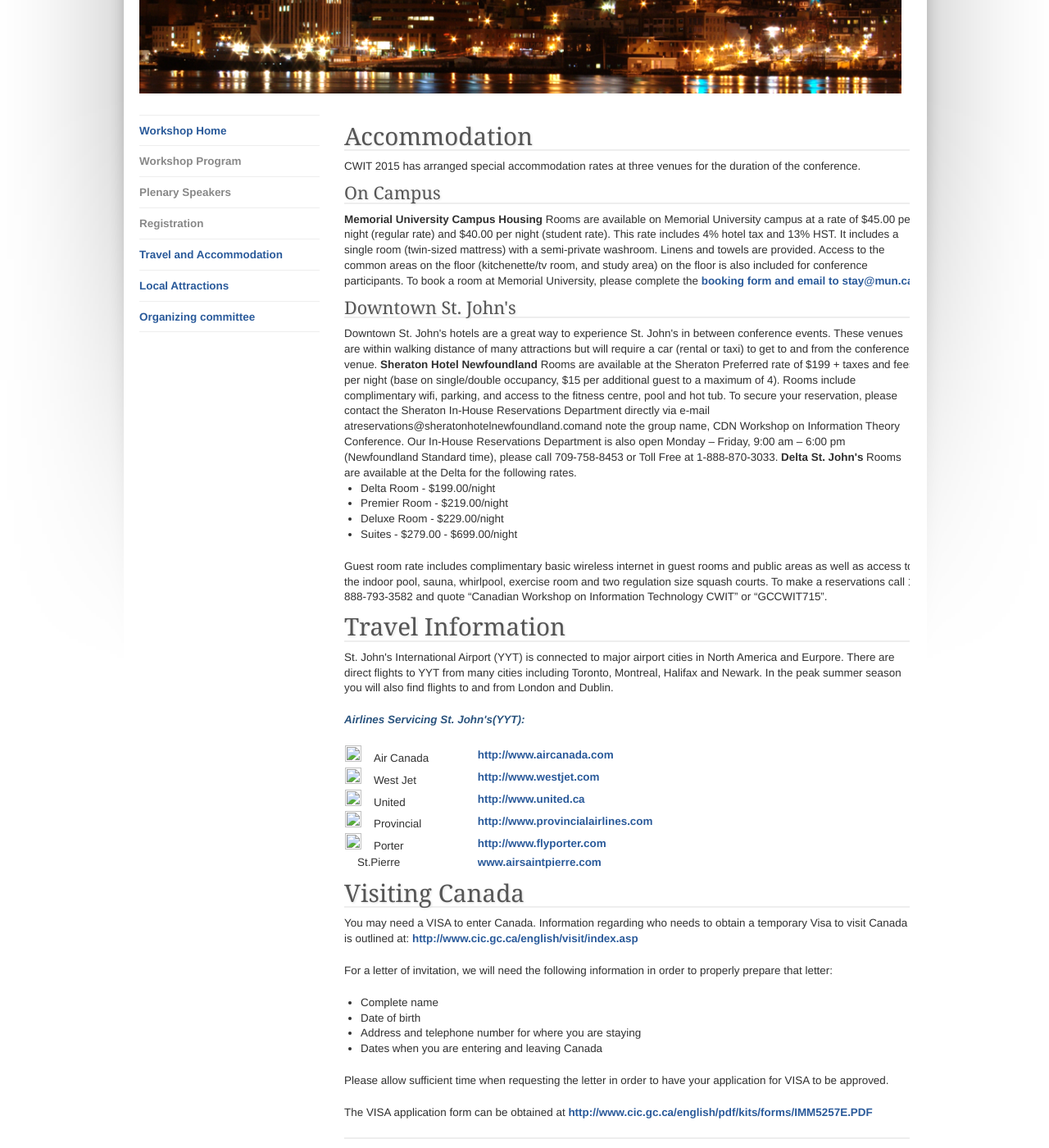
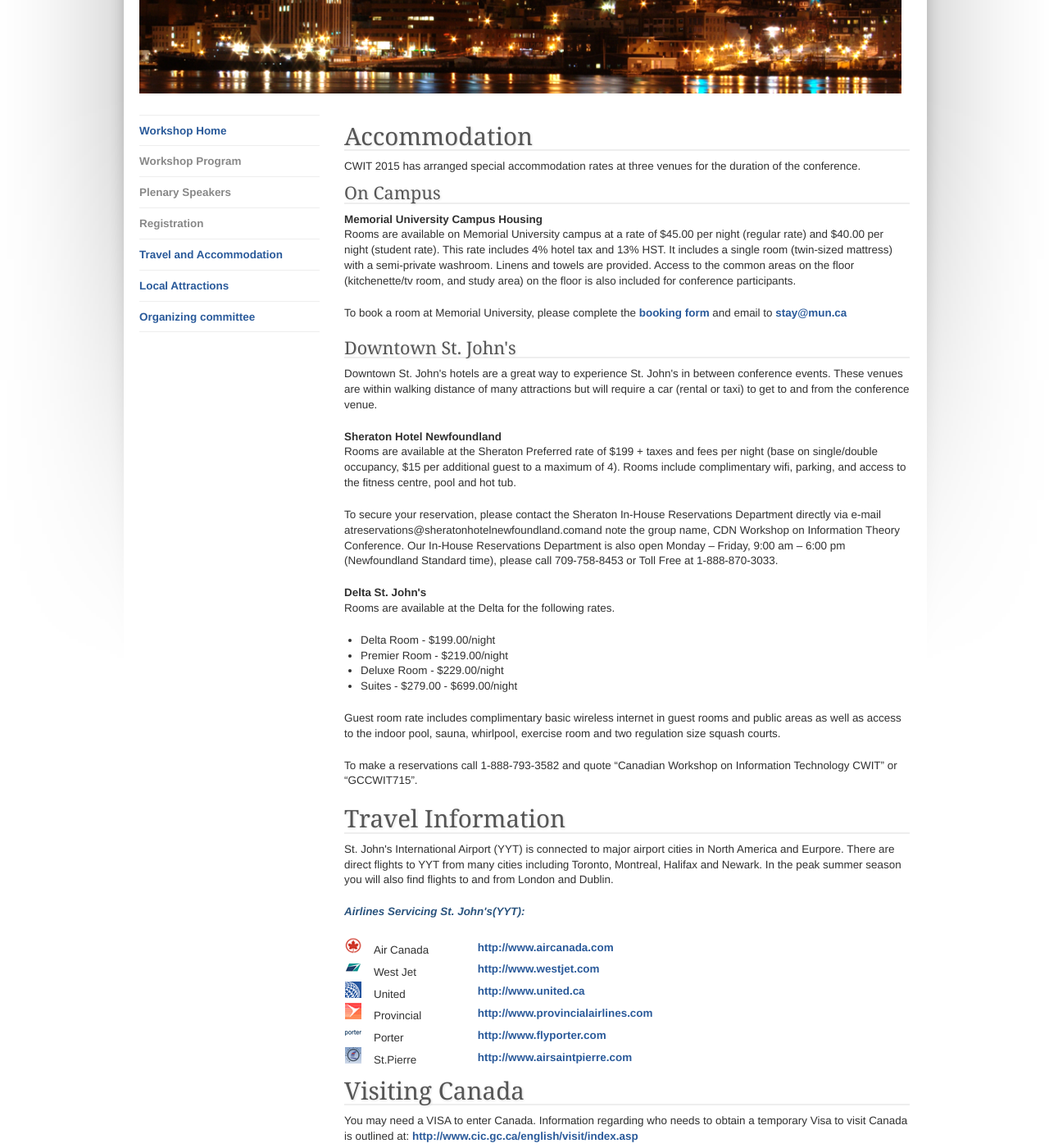
Before and after one commit to bkidney/CWIT2015, a Jekyll site: the page built from travel.html, in a window 1280 px wide and 1400 px high, scrolled down 256 px. Shown: the whole window at 82% size. Built offline with Jekyll 4.4.1, drawn with Linux system fonts in a browser that asks for light colours.

Commit message:
Cleans up text and adds missing images.

```diff
--- a/travel.html
+++ b/travel.html
@@ -9,23 +9,23 @@ CWIT 2015 has arranged special accommodation rates at three venues for the durat
 <h3>On Campus</h3>
 <b>Memorial University Campus Housing</b>
 
-Rooms are available on Memorial University campus at a rate of $45.00 per night (regular rate) and $40.00 per night (student rate).  This rate includes 4% hotel tax and 13% HST.  It includes a single room (twin-sized mattress) with a semi-private washroom.  Linens and towels are provided.  Access to the common areas on the floor (kitchenette/tv room, and study area) on the floor is also included for conference participants.
+<p>Rooms are available on Memorial University campus at a rate of $45.00 per night (regular rate) and $40.00 per night (student rate).  This rate includes 4% hotel tax and 13% HST.  It includes a single room (twin-sized mattress) with a semi-private washroom.  Linens and towels are provided.  Access to the common areas on the floor (kitchenette/tv room, and study area) on the floor is also included for conference participants.</p>
 
-To book a room at Memorial University, please complete the <a href="files/mun_booking.pdf">booking form and email to <a mailto="stay@mun.ca">stay@mun.ca</a>
+<p>To book a room at Memorial University, please complete the <a href="files/mun_booking.pdf">booking form</a> and email to <a mailto="stay@mun.ca">stay@mun.ca</a></p>
 
 <h3>Downtown St. John's</h3>
 
-Downtown St. John's hotels are a great way to experience St. John's in between conference events. These venues are within walking distance of many attractions but will require a car (rental or taxi) to get to and from the conference venue.
+<p>Downtown St. John's hotels are a great way to experience St. John's in between conference events. These venues are within walking distance of many attractions but will require a car (rental or taxi) to get to and from the conference venue.</p>
 
 <b>Sheraton Hotel Newfoundland</b>
 
-Rooms are available at the Sheraton Preferred rate of $199 + taxes and fees  per night (base on single/double occupancy, $15 per additional guest to a maximum of 4). Rooms include complimentary wifi, parking, and access to the fitness centre, pool and hot tub.
+<p>Rooms are available at the Sheraton Preferred rate of $199 + taxes and fees  per night (base on single/double occupancy, $15 per additional guest to a maximum of 4). Rooms include complimentary wifi, parking, and access to the fitness centre, pool and hot tub.</p>
 
-To secure your reservation, please contact the Sheraton In-House Reservations Department directly via e-mail atreservations@sheratonhotelnewfoundland.comand note the group name, CDN Workshop on Information Theory Conference.  Our In-House Reservations Department is also open Monday – Friday, 9:00 am – 6:00 pm (Newfoundland Standard time), please call 709-758-8453 or Toll Free at 1-888-870-3033.
+<p>To secure your reservation, please contact the Sheraton In-House Reservations Department directly via e-mail atreservations@sheratonhotelnewfoundland.comand note the group name, CDN Workshop on Information Theory Conference.  Our In-House Reservations Department is also open Monday – Friday, 9:00 am – 6:00 pm (Newfoundland Standard time), please call 709-758-8453 or Toll Free at 1-888-870-3033.</p>
 
 <b>Delta St. John's</b>
 
-Rooms are available at the Delta for the following rates.
+<p>Rooms are available at the Delta for the following rates.</p>
 
 <ul>
 <li>Delta Room - $199.00/night</li>
@@ -34,9 +34,9 @@ Rooms are available at the Delta for the following rates.
 <li>Suites - $279.00 - $699.00/night</li>
 </ul>
 
-Guest room rate includes complimentary basic wireless internet in guest rooms and public areas as well as access to the indoor pool, sauna, whirlpool, exercise room and two regulation size squash courts.
+<p>Guest room rate includes complimentary basic wireless internet in guest rooms and public areas as well as access to the indoor pool, sauna, whirlpool, exercise room and two regulation size squash courts. </p>
 
-To make a reservations call 1-888-793-3582 and quote “Canadian Workshop on Information Technology CWIT” or “GCCWIT715”.
+<p>To make a reservations call 1-888-793-3582 and quote “Canadian Workshop on Information Technology CWIT” or “GCCWIT715”.</p>
 
             <h2>Travel Information</h2>
 
@@ -47,39 +47,39 @@ To make a reservations call 1-888-793-3582 and quote “Canadian Workshop on Inf
     <tbody>
         <tr>
             <td>
-                <img alt="" src="/userfiles/images/air_canada.png" style="width: 20px; height: 20px" />&nbsp;&nbsp;&nbsp;&nbsp;Air Canada</td>
+                <img alt="" src="images/air_canada.png" style="width: 20px; height: 20px" />&nbsp;&nbsp;&nbsp;&nbsp;Air Canada</td>
             <td>
                 <a href="http://www.aircanada.com">http://www.aircanada.com</a></td>
         </tr>
         <tr>
             <td>
-                <img alt="" src="/userfiles/images/westjet.png" style="width: 20px; height: 20px" />&nbsp;&nbsp;&nbsp;&nbsp;West Jet</td>
+                <img alt="" src="images/westjet.png" style="width: 20px; height: 20px" />&nbsp;&nbsp;&nbsp;&nbsp;West Jet</td>
             <td>
                 <a href="http://www.westjet.com">http://www.westjet.com</a></td>
         </tr>
         <tr>
             <td>
-                <img alt="" src="/userfiles/images/united.png" style="width: 20px; height: 20px" />&nbsp;&nbsp;&nbsp;&nbsp;United</td>
+                <img alt="" src="images/united.png" style="width: 20px; height: 20px" />&nbsp;&nbsp;&nbsp;&nbsp;United</td>
             <td>
                 <a href="http://www.united.ca">http://www.united.ca</a></td>
         </tr>
         <tr>
             <td>
-                <img alt="" src="/userfiles/images/provincial.png" style="width: 20px; height: 20px" />&nbsp;&nbsp;&nbsp;&nbsp;Provincial</td>
+                <img alt="" src="images/provincial.png" style="width: 20px; height: 20px" />&nbsp;&nbsp;&nbsp;&nbsp;Provincial</td>
             <td>
                 <a href="http://www.provincialairlines.com">http://www.provincialairlines.com</a></td>
         </tr>
         <tr>
             <td>
-                <img alt="" src="/userfiles/images/porter.png" style="width: 20px; height: 20px" />&nbsp;&nbsp;&nbsp;&nbsp;Porter</td>
+                <img alt="" src="images/porter.png" style="width: 20px; height: 20px" />&nbsp;&nbsp;&nbsp;&nbsp;Porter</td>
             <td>
                 <a href="http://www.flyporter.com">http://www.flyporter.com</a></td>
         </tr>
         <tr>
             <td>
-                <img alt="" src="/userfiles/images/stpierre.png" />&nbsp;&nbsp;&nbsp;&nbsp;St.Pierre</td>
+                <img alt="" src="images/stpierre.png" />&nbsp;&nbsp;&nbsp;&nbsp;St.Pierre</td>
             <td>
-                <a href="http://www.airsaintpierre.com/" target="_blank">www.airsaintpierre.com</a></td>
+                <a href="http://www.airsaintpierre.com/" target="_blank">http://www.airsaintpierre.com</a></td>
         </tr>
     </tbody>
 </table>
```
Also changed, not shown: images/air_canada.png (added), images/porter.png (added), images/provincial.png (added), images/stpierre.png (added), images/united.png (added), images/westjet.png (added).
